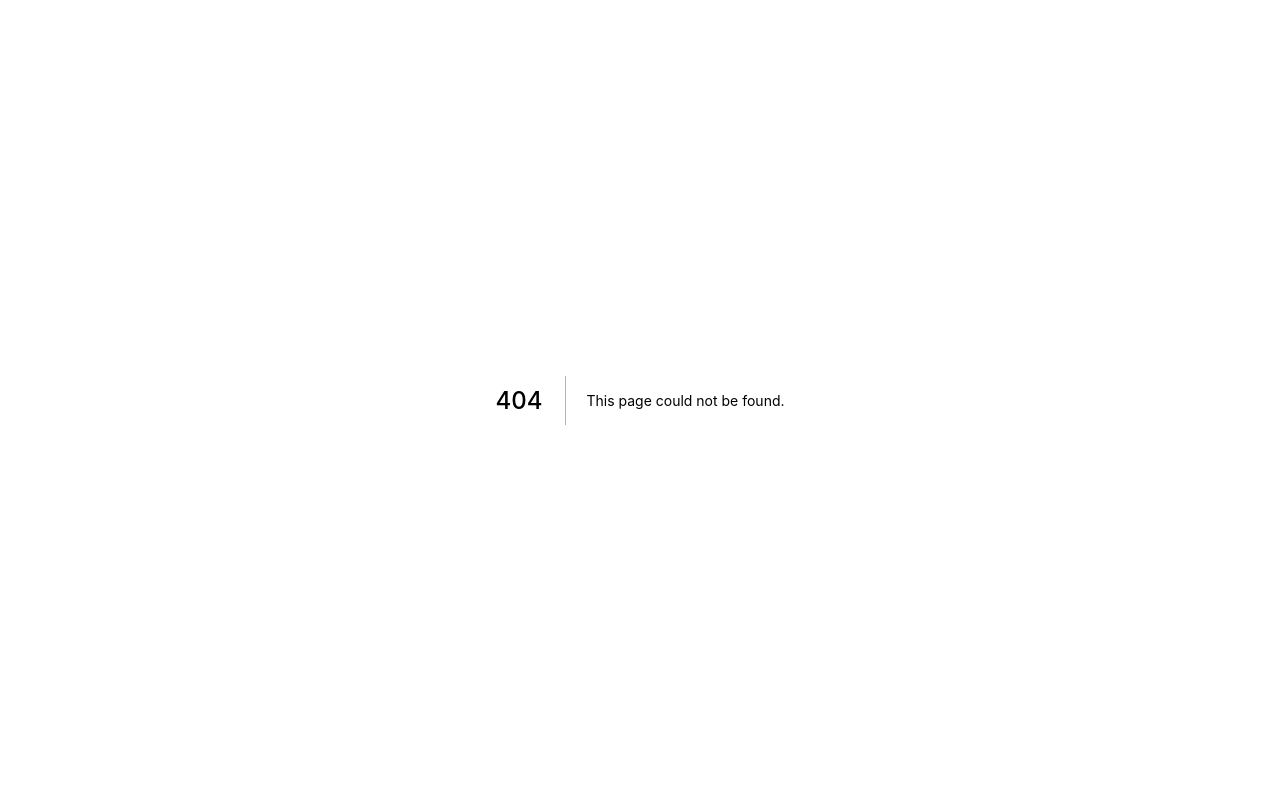
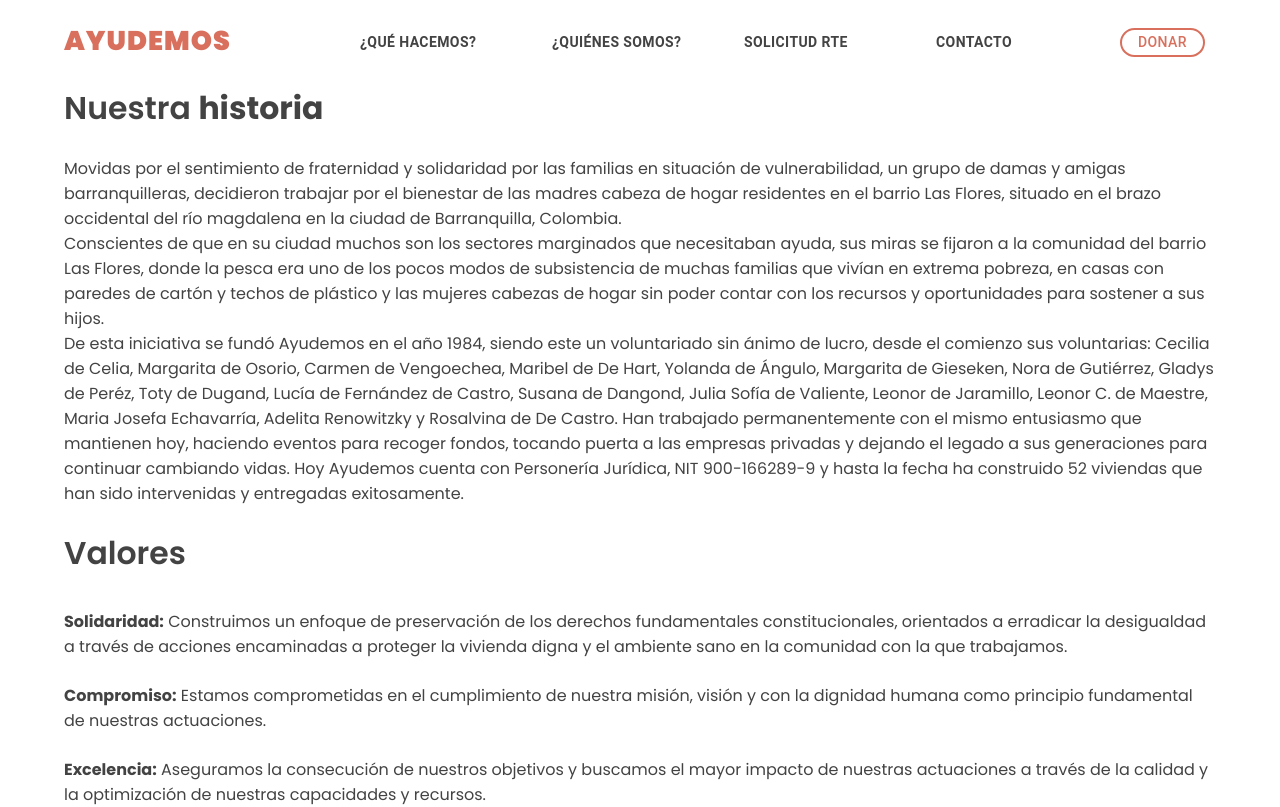
Before and after one commit to melendez-dev/help-us, a Next.js app: page /AboutUs in a window 1280 px wide. Before the commit this address had no page. Shown: the top 807 px of the page. Built offline with nearby package versions, Linux system fonts and the light colour scheme.

Commit message:
feature: aboutus-baseofpage

```diff
--- /dev/null
+++ b/pages/AboutUs/index.js
@@ -0,0 +1,9 @@
+import Layout from "../../src/components/shared/Layout/Layout"
+import AboutUs from "../../src/components/common/AboutUs/AboutUs"
+export default function PageAboutUs (){
+    return(
+        <Layout>
+            <AboutUs />
+        </Layout>
+    )
+}
--- /dev/null
+++ b/src/components/common/AboutUs/AboutUs.js
@@ -0,0 +1,97 @@
+import { TextField, Box, Typography, Button, Container } from "@mui/material";
+export default function AboutUs() {
+  return (
+    <Container>
+      <Box>
+        <Box>
+          <Typography variant="h2-bold" color="secondary">
+            Nuestra <b>historia</b>
+          </Typography>
+        </Box>
+        <Box mt={3}>
+          <Typography variant="p" color="secondary">
+            Movidas por el sentimiento de fraternidad y solidaridad por las
+            familias en situación de vulnerabilidad, un grupo de damas y amigas
+            barranquilleras, decidieron trabajar por el bienestar de las madres
+            cabeza de hogar residentes en el barrio Las Flores, situado en el
+            brazo occidental del río magdalena en la ciudad de Barranquilla,
+            Colombia.
+          </Typography>
+        </Box>
+
+        <Box>
+          <Typography variant="p" color="secondary">
+            Conscientes de que en su ciudad muchos son los sectores marginados
+            que necesitaban ayuda, sus miras se fijaron a la comunidad del
+            barrio Las Flores, donde la pesca era uno de los pocos modos de
+            subsistencia de muchas familias que vivían en extrema pobreza, en
+            casas con paredes de cartón y techos de plástico y las mujeres
+            cabezas de hogar sin poder contar con los recursos y oportunidades
+            para sostener a sus hijos.
+          </Typography>
+        </Box>
+
+        <Box>
+          <Typography variant="p" color="secondary">
+            De esta iniciativa se fundó Ayudemos en el año 1984, siendo este un
+            voluntariado sin ánimo de lucro, desde el comienzo sus voluntarias:
+            Cecilia de Celia, Margarita de Osorio, Carmen de Vengoechea, Maribel
+            de De Hart, Yolanda de Ángulo, Margarita de Gieseken, Nora de
+            Gutiérrez, Gladys de Peréz, Toty de Dugand, Lucía de Fernández de
+            Castro, Susana de Dangond, Julia Sofía de Valiente, Leonor de
+            Jaramillo, Leonor C. de Maestre, Maria Josefa Echavarría, Adelita
+            Renowitzky y Rosalvina de De Castro. Han trabajado permanentemente
+            con el mismo entusiasmo que mantienen hoy, haciendo eventos para
+            recoger fondos, tocando puerta a las empresas privadas y dejando el
+            legado a sus generaciones para continuar cambiando vidas. Hoy
+            Ayudemos cuenta con Personería Jurídica, NIT 900-166289-9 y hasta la
+            fecha ha construido 52 viviendas que han sido intervenidas y
+            entregadas exitosamente.
+          </Typography>
+        </Box>
+
+
+        <Box>
+        <Box mt={3}><Typography variant="h2-bold" color="secondary">
+            Valores
+        </Typography>
+        </Box>
+
+        <Box mt={4}>
+          <Typography variant="p" color="secondary">
+          <b>Solidaridad:</b> Construimos un enfoque de preservación de los derechos fundamentales constitucionales, orientados a erradicar la desigualdad a través de acciones encaminadas a proteger la vivienda digna y el ambiente sano en la comunidad con la que trabajamos.
+          </Typography>
+        </Box>
+
+        <Box mt={3}>
+          <Typography variant="p" color="secondary">
+          <b>Compromiso:</b> Estamos comprometidas en el cumplimiento de nuestra misión, visión y con la dignidad humana como principio fundamental de nuestras actuaciones.
+          </Typography>
+        </Box>
+
+        <Box mt={3}>
+          <Typography variant="p" color="secondary">
+          <b>Excelencia:</b> Aseguramos la consecución de nuestros objetivos y buscamos el mayor impacto de nuestras actuaciones a través de la calidad y la optimización de nuestras capacidades y recursos.
+          </Typography>
+        </Box>
+
+        <Box mt={3}>
+          <Typography variant="p" color="secondary">
+          <b>Transparencia:</b> Basamos nuestra labor en la honestidad, la mutua responsabilidad y el máximo acceso a la información, como pilares de una rendición de cuentas social y económica ante nuestros colaboradores, donantes, beneficiarios y ante la sociedad en general.
+          </Typography>
+        </Box>
+
+        <Box marginY={7} mt={3}>
+          <Typography variant="p" color="secondary">
+          <b>Unidad:</b> Creemos en el trabajo en equipo y en la colaboración con otras instituciones para potenciar sinergias y mejorar el rendimiento de nuestro trabajo.
+          </Typography>
+        </Box>
+        </Box>
+
+
+
+
+      </Box>
+    </Container>
+  );
+}
```
